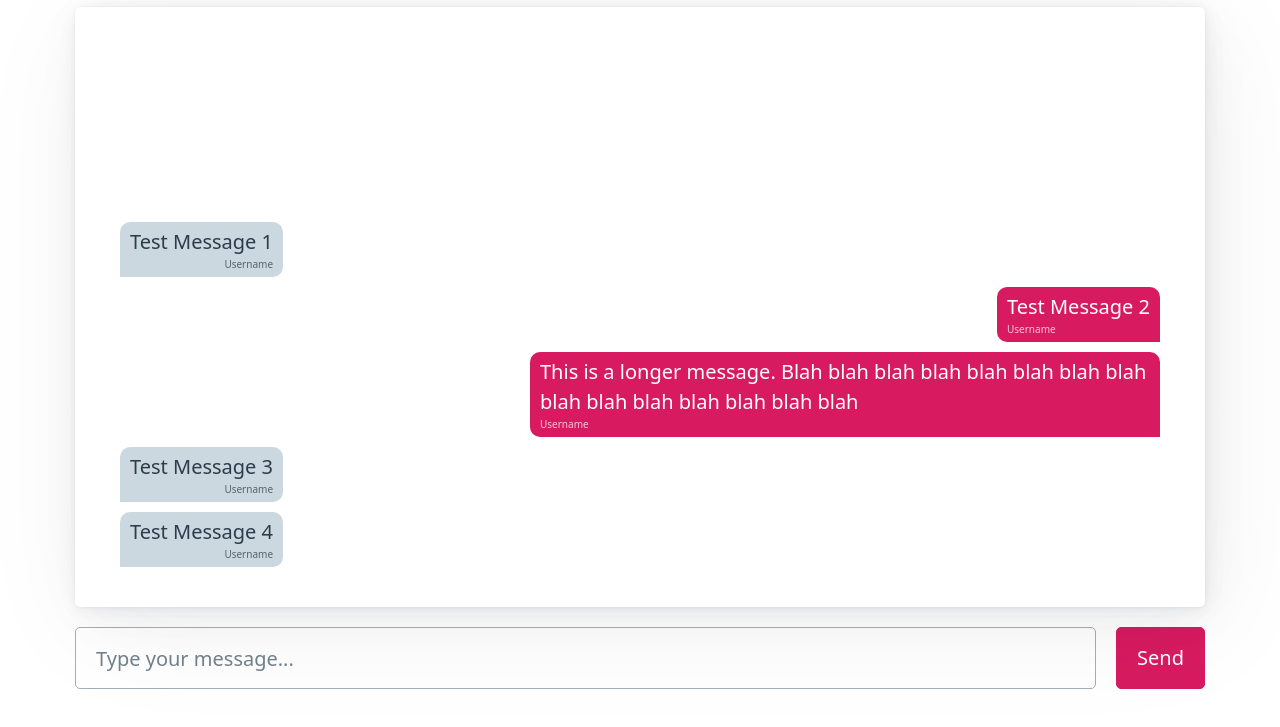
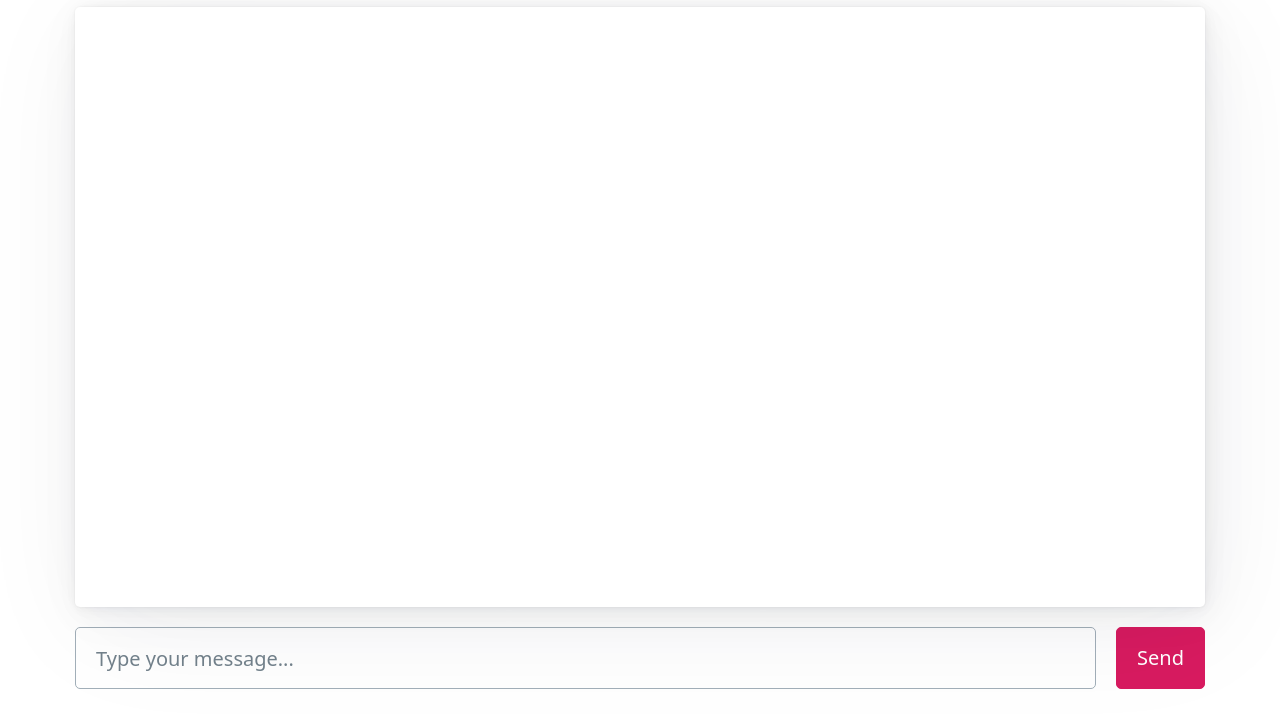
Before and after one commit to Fejiro-A/webdev-project, a plain HTML site: page pages/messages.html in a window 1280 px wide. Shown: the part 95-822 px from the top of the page. Drawn offline with nearby package versions, Linux system fonts and the light colour scheme; no server answers.

Commit message:
Removed example messages

```diff
--- a/pages/messages.html
+++ b/pages/messages.html
@@ -32,27 +32,6 @@
                 <article class="chat-container">
                     <div id="chat-box">
                         <div class="dummy-start"></div>
-                        <div class="message">
-                            <div class="message-text">Test Message 1</div>
-                            <div class="message-sender">Username</div>
-                        </div>
-                        <div class="message self">
-                            <div class="message-text">Test Message 2</div>
-                            <div class="message-sender">Username</div>
-                        </div>
-                        <div class="message self">
-                            <div class="message-text">This is a longer message. Blah blah blah blah blah blah blah blah blah blah blah blah blah blah blah</div>
-                            <div class="message-sender">Username</div>
-                        </div>
-                        <div class="message">
-                            <div class="message-text">Test Message 3</div>
-                            <div class="message-sender">Username</div>
-                        </div>
-                        <div class="message">
-                            <div class="message-text">Test Message 4</div>
-                            <div class="message-sender">Username</div>
-                        </div>
-
                         <div class="dummy-end">End of messages.</div>
                     </div>
                 </article>
```
